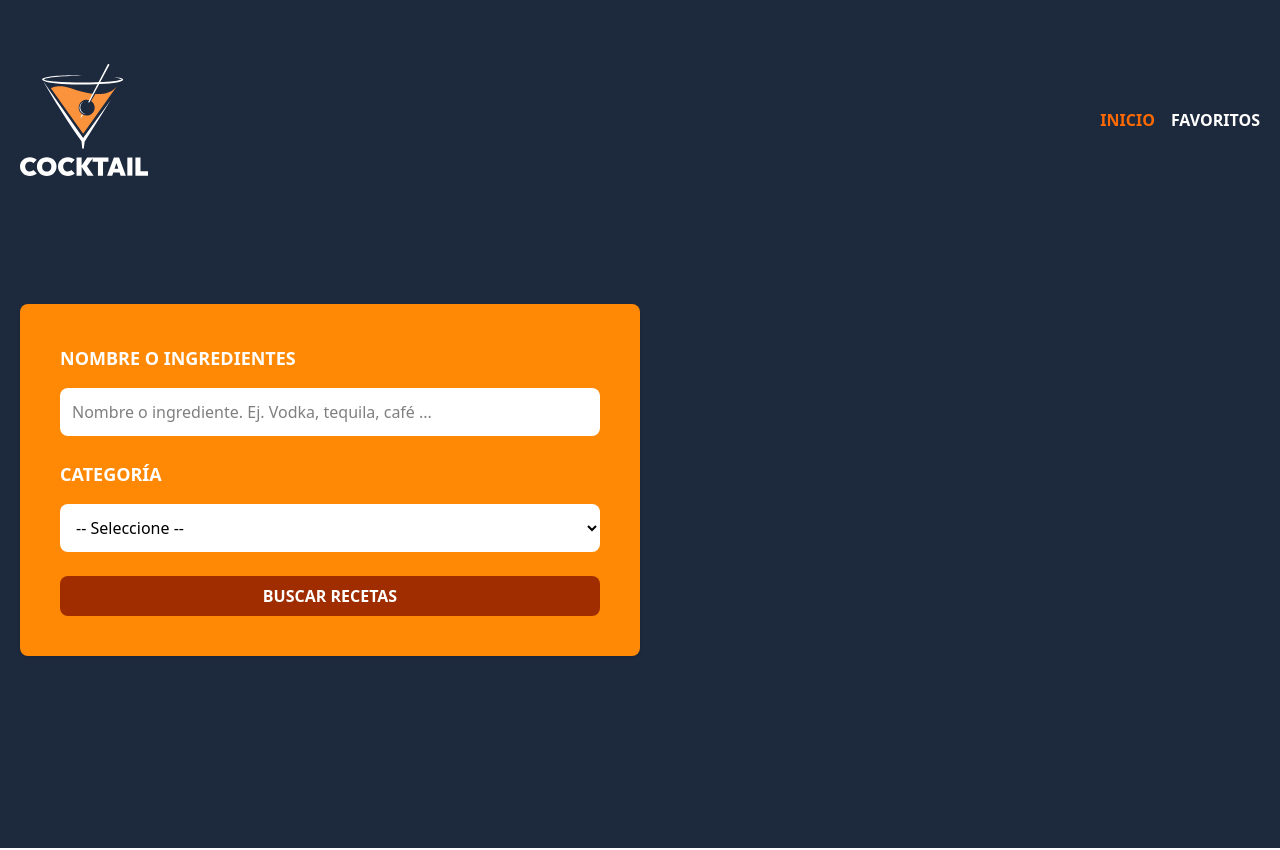
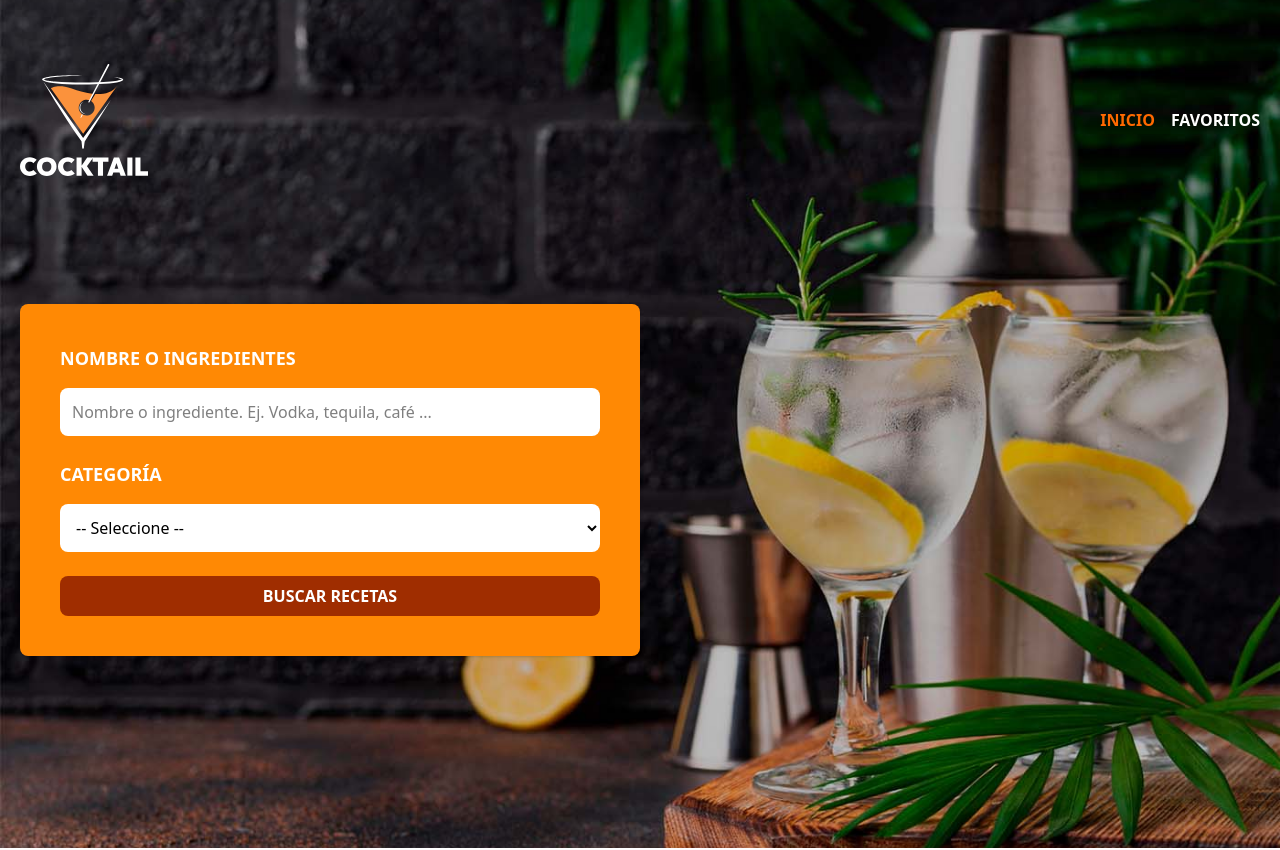
Before and after one commit to devAyyoub/Buscador-de-bebidas, a React (Vite) app: page / in a window 1280 px wide. Shown: the top 850 px of the page. Built offline with nearby package versions, Linux system fonts and the light colour scheme.

Commit message:
feat: update Header component background based on home page location

```diff
--- a/src/components/Header.tsx
+++ b/src/components/Header.tsx
@@ -7,7 +7,7 @@
   const isHome = useMemo(() => location.pathname === "/", [location.pathname]);
 
   return (
-    <header className="bg-slate-800">
+    <header className={isHome ? "bg-[url(/bg.jpg)] bg-center bg-cover" : "bg-slate-800"}>
       <div className="mx-auto container px-5 py-16">
         <div className="flex justify-between items-center">
           <div>
```
